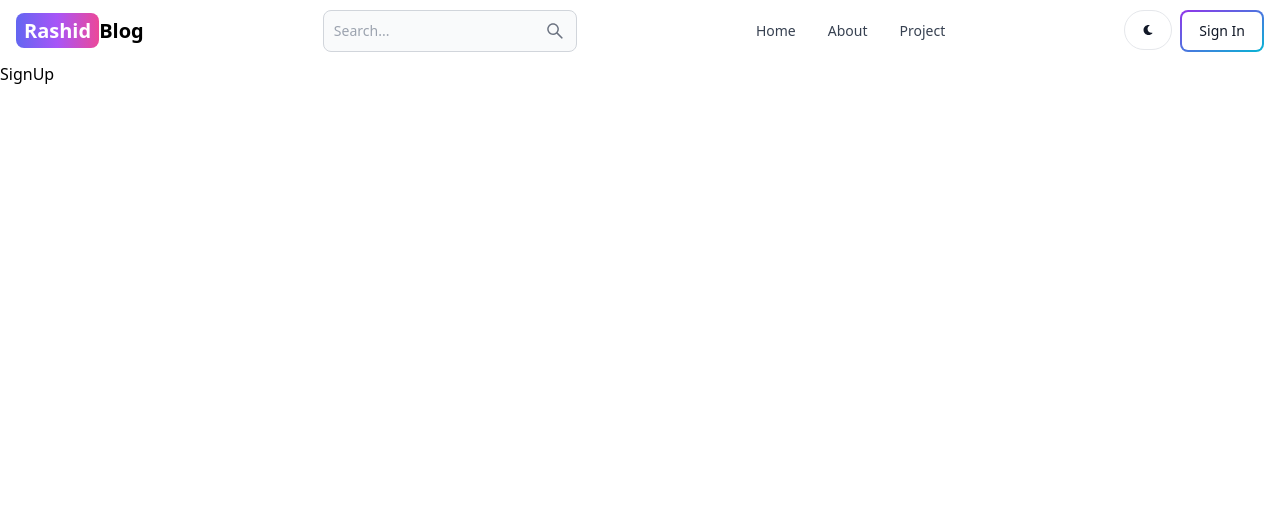
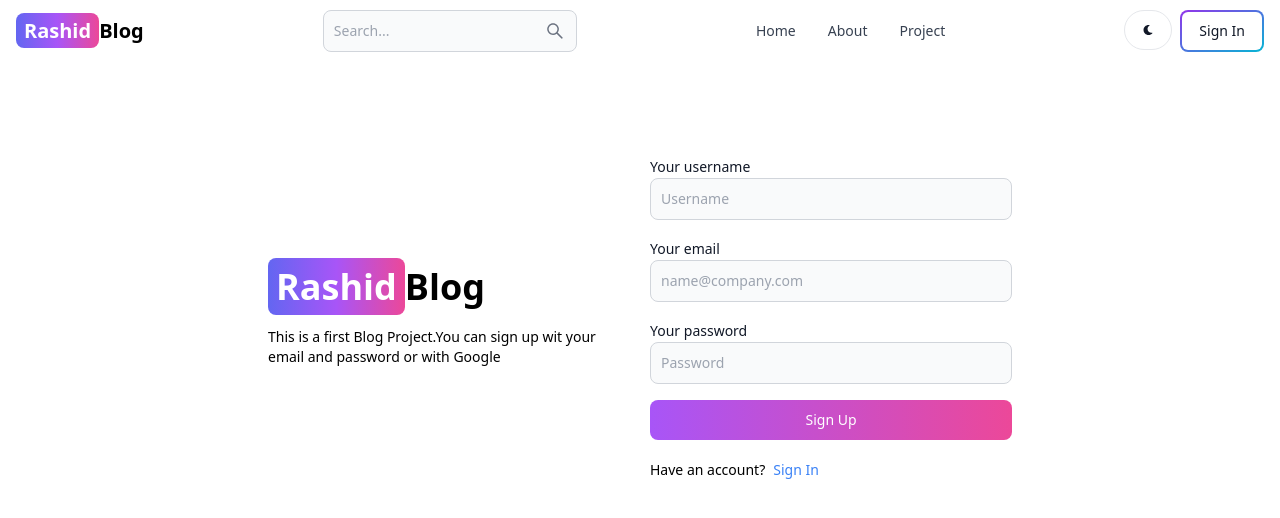
Before and after one commit to Rashid-C/mern-blog, a React (Vite) app in the folder client/: page /sign-up in a window 1280 px wide. Shown: the top 518 px of the page. Built offline with nearby package versions, Linux system fonts and the light colour scheme.

Commit message:
create sign up page ui

```diff
--- a/client/src/pages/SignUp.jsx
+++ b/client/src/pages/SignUp.jsx
@@ -1,6 +1,50 @@
+import { Button, Label, TextInput } from "flowbite-react";
+import { Link } from "react-router-dom";
 
 export default function SignUp() {
   return (
-    <div>SignUp</div>
-  )
+    <div className="min-h-screen mt-20">
+      <div className="flex p-3 max-w-3xl mx-auto flex-col md:flex-row md:items-center gap-5">
+        {/* left side */}
+        <div className="flex-1">
+          <Link to="/" className="font-bold dark:text-white text-4xl">
+            <span className="px-2 py-1 bg-gradient-to-r from-indigo-500 via-purple-500 to-pink-500 rounded-lg text-white">
+              Rashid
+            </span>
+            Blog
+          </Link>
+          <p className="text-sm mt-5">
+            This is a first Blog Project.You can sign up wit your email and
+            password or with Google{" "}
+          </p>
+        </div>
+        {/* right side */}
+        <div className="flex-1">
+          <form className="flex flex-col gap-4">
+            <div>
+              <Label value="Your username" />
+              <TextInput type="text" placeholder="Username" id="username" />
+            </div>
+            <div>
+              <Label value="Your email" />
+              <TextInput type="email" placeholder="name@company.com" id="email" />
+            </div>
+            <div>
+              <Label value="Your password" />
+              <TextInput type="password" placeholder="Password" id="password" />
+            </div>
+            <Button gradientDuoTone="purpleToPink" type="submit">
+              Sign Up
+            </Button>
+          </form>
+          <div className="flex gap-2 text-sm mt-5">
+            <span>Have an account?</span>
+            <Link to="/sign-in" className="text-blue-500">
+              Sign In
+            </Link>
+          </div>
+        </div>
+      </div>
+    </div>
+  );
 }
```
